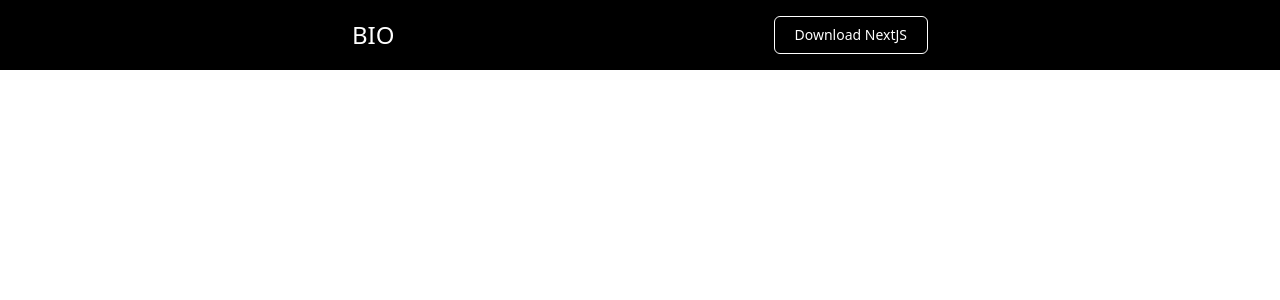
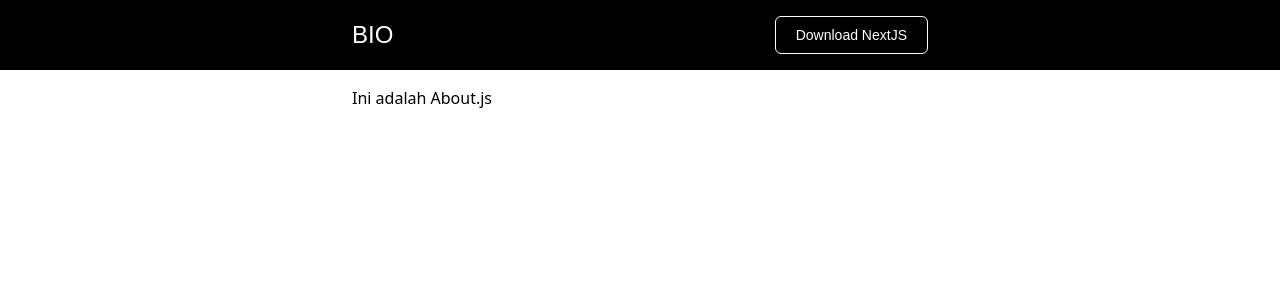
Before and after one commit to bayupriyambada/belajar-next, a Next.js app: page /about in a window 1280 px wide. Shown: the top 300 px of the page. Built offline with nearby package versions, Linux system fonts and the light colour scheme.

Commit message:
add container js an components to use in pages

```diff
--- /dev/null
+++ b/components/container.js
@@ -0,0 +1,9 @@
+function Container({children}) {
+  return (
+    <div className="flex mx-auto max-w-xl mt-4">
+      {children}
+    </div>
+  )
+}
+
+export default Container
--- a/components/header.js
+++ b/components/header.js
@@ -3,7 +3,7 @@ import Link from 'next/link'
 function Header() {
   return (
     <>
-    <div className='bg-black px-5 py-4'>
+    <div className='bg-black px-5 py-4 font-cabin'>
       <div className='flex max-w-xl mx-auto justify-between items-center'>
         <div className='text-white text-2xl uppercase'>
           <Link href="/">
--- a/pages/about.js
+++ b/pages/about.js
@@ -1,9 +1,20 @@
 import Header from '../components/header.js'
+import Head from 'next/head'
+import Container from '../components/container.js'
 
 function About() {
 
   return (
-    <Header/>
+    <div>
+       <Head>
+        <title>BIO-LINK</title>
+        <meta property="og:title" content="My page title" key="title" />
+      </Head>
+      <Header/>
+      <Container>
+        Ini adalah About.js
+      </Container>
+    </div>
   )
 }
 
--- a/pages/index.js
+++ b/pages/index.js
@@ -1,5 +1,6 @@
 import Header from '../components/header.js'
 import Head from 'next/head'
+import Container from '../components/container.js'
 
 function Index() {
 
@@ -10,7 +11,9 @@ function Index() {
         <meta property="og:title" content="My page title" key="title" />
       </Head>
       <Header/>
-
+      <Container>
+        Ini adalah index.js
+      </Container>
     </div>
   )
 }
--- a/styles/globals.css
+++ b/styles/globals.css
@@ -1,6 +1,8 @@
 @tailwind base;
 @tailwind components;
 @tailwind utilities;
+
+@import url('https://fonts.googleapis.com/css2?family=Cabin&display=swap');
 
 @layer base{
   .button_download{
--- a/tailwind.config.js
+++ b/tailwind.config.js
@@ -5,6 +5,9 @@ module.exports = {
     "./components/**/*.{js,ts,jsx,tsx}",
   ],
   theme: {
+     fontFamily: {
+      'cabin': ['Cabin', 'sans-serif'],
+    },
     extend: {},
   },
   plugins: [],
```
